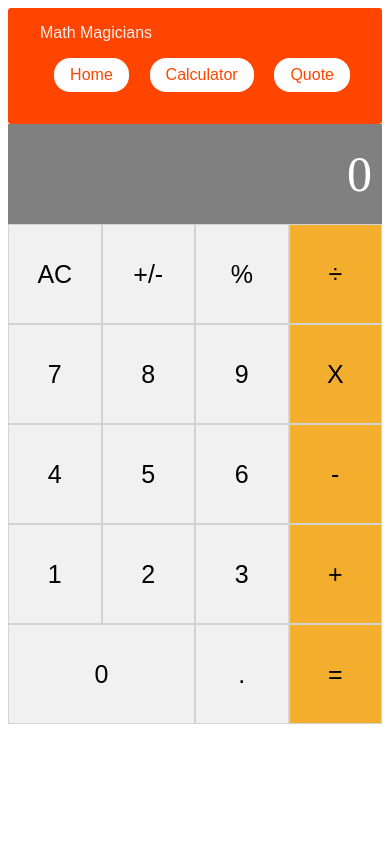
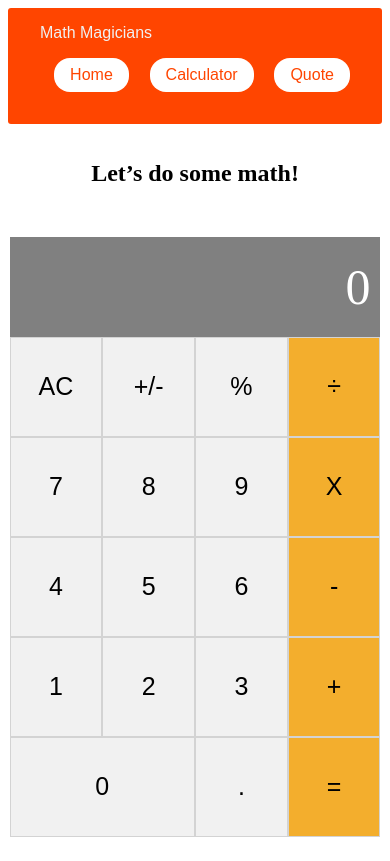
Before and after one commit to uimarshall/math-magicians, a React (Create React App) app: page /calculator in a window 390 px wide. Built offline with nearby package versions, Linux system fonts and the light colour scheme.

Commit message:
Add Calculator page

```diff
--- a/src/components/App.js
+++ b/src/components/App.js
@@ -1,12 +1,13 @@
 /* eslint-disable no-unused-vars */
-import React, { useState } from 'react';
+
 import '../App.css';
 import { BrowserRouter as Router, Route, Switch } from 'react-router-dom';
-import calculator from '../logic/calculate';
-import ButtonPanel from './ButtonPanel';
-import Display from './Display';
+// import calculator from '../logic/calculate';
+// import ButtonPanel from './ButtonPanel';
+// import Display from './Display';
 import Navbar from './Navbar';
 import Home from './Home';
+import Calculator from './Calculator';
 
 // class App extends Component {
 //   constructor(props) {
@@ -41,24 +42,7 @@ import Home from './Home';
 
 // export default App;
 
-const App = () => {
-  const [state, setState] = useState({
-    total: null,
-    next: null,
-    operation: null,
-  });
-
-  const handleClick = buttonName => {
-    const calc = calculator.calculate(state, buttonName);
-    setState(calc);
-  };
-
-  const showResult = state => {
-    const { total, next, operation } = state;
-    const result = `${total}${operation}${next}`.replace(/null/g, '');
-    return result === '' ? undefined : result;
-  };
-  return (
+const App = () => (
   <div className="App">
     <Router>
       <div className="App">
@@ -69,6 +53,9 @@ const App = () => {
             <Route exact path="/">
               <Home />
             </Route>
+            <Route path="/calculator">
+              <Calculator />
+            </Route>
 
           </Switch>
         </div>
@@ -76,11 +63,7 @@ const App = () => {
       </div>
     </Router>
 
-      <Display result={showResult(state)} />
-      <ButtonPanel clickHandler={handleClick} />
-
   </div>
 );
-};
 
 export default App;
--- /dev/null
+++ b/src/components/Calculator.js
@@ -0,0 +1,41 @@
+import React, { useState } from 'react';
+import calculator from '../logic/calculate';
+import ButtonPanel from './ButtonPanel';
+import Display from './Display';
+
+const Calculator = () => {
+  const [state, setState] = useState({
+    total: null,
+    next: null,
+    operation: null,
+  });
+
+  const handleClick = buttonName => {
+    const calc = calculator.calculate(state, buttonName);
+    setState(calc);
+  };
+
+  const showResult = state => {
+    const { total, next, operation } = state;
+    const result = `${total}${operation}${next}`.replace(/null/g, '');
+    return result === '' ? undefined : result;
+  };
+
+  return (
+    <main id="calc">
+
+      <div className="calc-info">
+        <aside className="math-magic">
+          <h2>Let’s do some math!</h2>
+        </aside>
+        <aside className="calc">
+          <Display result={showResult(state)} />
+          <ButtonPanel clickHandler={handleClick} />
+        </aside>
+
+      </div>
+    </main>
+  );
+};
+
+export default Calculator;
--- a/src/index.css
+++ b/src/index.css
@@ -1,16 +1,48 @@
 * {
-  box-sizing: border-box; }
+  box-sizing: border-box;
+}
 
 main {
-  padding: 4rem;
-  min-height: calc(100vh-60px); }
+  padding: 1rem 0.1rem;
+
+  /* min-height: calc(100vh-60px); */
+}
 
 main#home {
-    overflow: hidden;
+  overflow: hidden;
 }
+
 main#home h1 {
-      margin-top: 5vh;
+  margin-top: 5vh;
 }
+
+.calc-info {
+  display: grid;
+  grid-gap: 30px;
+  grid-template-areas: "mathmagic calc calc";
+  grid-template-columns: repeat(3, 1fr);
+}
+
+.math-magic {
+  grid-area: mathmagic;
+}
+
+.calc {
+  grid-area: calc;
+  font-size: 1.5rem;
+}
+
+@media screen and (max-width: 768px) {
+  main {
+    align-items: center;
+    text-align: center; }
+
+  .calc-info {
+    grid-template-areas: "mathmagic" "calc" "calc";
+    grid-template-columns: 1fr; }
+   }
+
+
 
 button {
   width: 100%;
```
Lines whose indentation alone changed are shown as unchanged.
